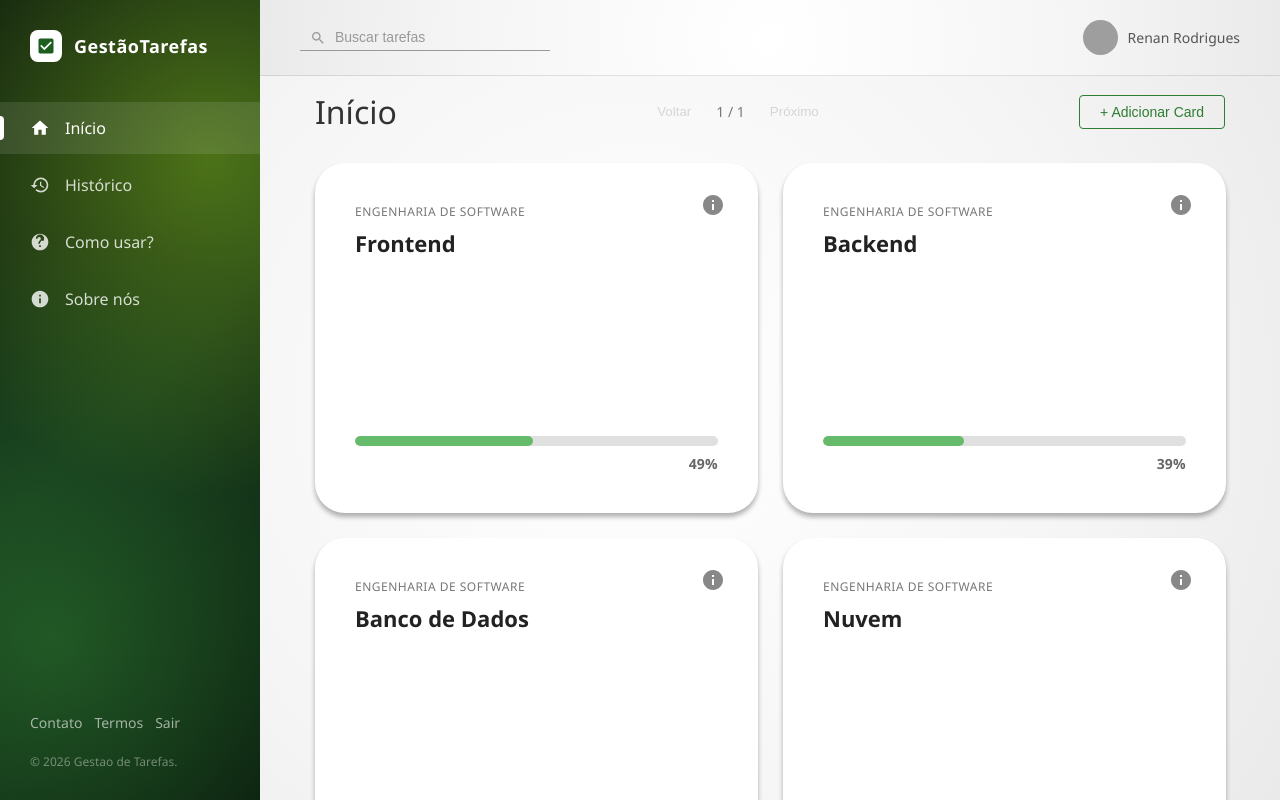
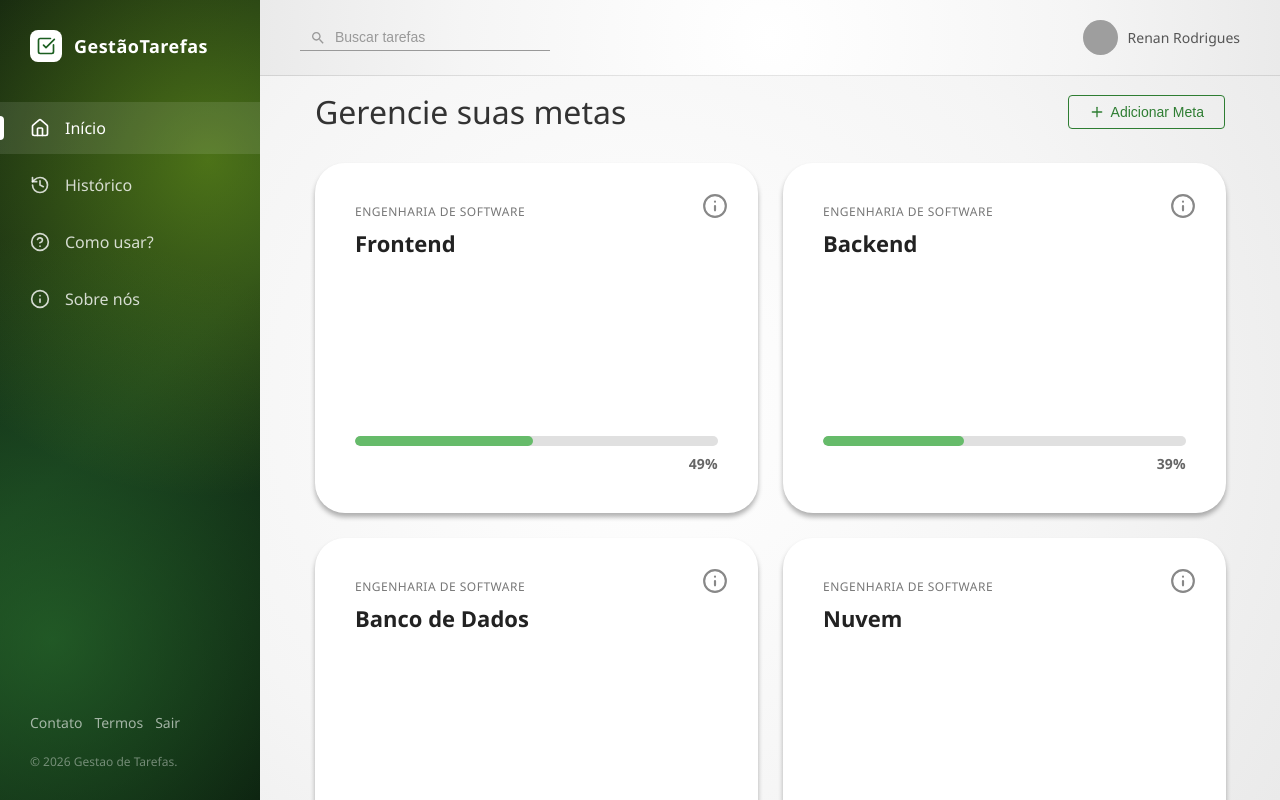
Before and after one commit to devrnrodrigues/GestaoTarefasFrontendReact, a React (Vite) app: page / in a window 1280 px wide. Shown: the top 800 px of the page. Built offline with nearby package versions, Linux system fonts and the light colour scheme; grey boxes are pictures that could not be loaded.

Commit message:
fix: ajuste de responsividade no dashboard, e padronizacao de icones

```diff
--- a/package.json
+++ b/package.json
@@ -11,6 +11,7 @@
   },
   "dependencies": {
     "framer-motion": "^13.0.0",
+    "lucide-react": "^1.31.0",
     "react": "^19.2.8",
     "react-dom": "^19.2.8",
     "styled-components": "^6.5.1"
--- a/src/components/Sidebar/Sidebar.styles.ts
+++ b/src/components/Sidebar/Sidebar.styles.ts
@@ -47,7 +47,7 @@ export const LogoIcon = styled.div`
     display: flex;
     align-items: center;
     justify-content: center;
-    fill: #1B5E20;
+    color: #1B5E20;
 `;
 
 export const LogoText = styled.span`
@@ -93,11 +93,10 @@ export const NavLinks = styled.ul`
     }
 `;
 
-export const NavIcon = styled.svg`
-    width: 20px;
-    height: 20px;
+export const NavIcon = styled.span`
+    display: inline-flex;
+    align-items: center;
     margin-right: 15px;
-    fill: currentColor;
     flex-shrink: 0;
 `;
 
--- a/src/components/Sidebar/Sidebar.tsx
+++ b/src/components/Sidebar/Sidebar.tsx
@@ -1,4 +1,5 @@
 import React from 'react';
+import { CheckSquare, Home as HomeIcon, History, HelpCircle, Info } from 'lucide-react';
 import {
   SidebarContainer,
   SidebarOverlay,
@@ -24,41 +25,39 @@ export const Sidebar: React.FC<SidebarProps> = ({ isOpen, onClose }) => {
         <div>
           <Logo>
             <LogoIcon>
-              <svg viewBox="0 0 24 24" width="20" height="20">
-                <path d="M19 3H5c-1.1 0-2 .9-2 2v14c0 1.1.9 2 2 2h14c1.1 0 2-.9 2-2V5c0-1.1-.9-2-2-2zm-9 14l-5-5 1.41-1.41L10 14.17l7.59-7.59L19 8l-9 9z"/>
-              </svg>
+              <CheckSquare size={20} />
             </LogoIcon>
             <LogoText>GestãoTarefas</LogoText>
           </Logo>
           <NavLinks>
             <li>
               <a href="#" className="active">
-                <NavIcon viewBox="0 0 24 24">
-                  <path d="M10 20v-6h4v6h5v-8h3L12 3 2 12h3v8z"/>
+                <NavIcon>
+                  <HomeIcon size={20} />
                 </NavIcon>
                 <span>Início</span>
               </a>
             </li>
             <li>
               <a href="#">
-                <NavIcon viewBox="0 0 24 24">
-                  <path d="M13 3a9 9 0 0 0-9 9H1l3.89 3.89.07.14L9 12H6c0-3.87 3.13-7 7-7s7 3.13 7 7-3.13 7-7 7c-1.93 0-3.68-.79-4.94-2.06l-1.42 1.42A8.914 8.914 0 0 0 13 21a9 9 0 0 0 0-18zm-1 5v5l4.28 2.54.72-1.21-3.5-2.08V8H12z"/>
+                <NavIcon>
+                  <History size={20} />
                 </NavIcon>
                 <span>Histórico</span>
               </a>
             </li>
             <li>
               <a href="#">
-                <NavIcon viewBox="0 0 24 24">
-                  <path d="M12 2C6.48 2 2 6.48 2 12s4.48 10 10 10 10-4.48 10-10S17.52 2 12 2zm1 16h-2v-2h2v2zm1.07-7.75l-.9.92C12.45 11.9 12 12.5 12 14h-2v-.5c0-1.1.45-2.1 1.17-2.83l1.24-1.26c.37-.36.59-.86.59-1.41 0-1.1-.9-2-2-2s-2 .9-2 2H7c0-2.76 2.24-5 5-5s5 2.24 5 5c0 1.03-.42 1.98-1.03 2.75z"/>
+                <NavIcon>
+                  <HelpCircle size={20} />
                 </NavIcon>
                 <span>Como usar?</span>
               </a>
             </li>
             <li>
               <a href="#">
-                <NavIcon viewBox="0 0 24 24">
-                  <path d="M12 2C6.48 2 2 6.48 2 12s4.48 10 10 10 10-4.48 10-10S17.52 2 12 2zm1 15h-2v-6h2v6zm0-8h-2V7h2v2z"/>
+                <NavIcon>
+                  <Info size={20} />
                 </NavIcon>
                 <span>Sobre nós</span>
               </a>
--- a/src/components/TaskCard/TaskCard.styles.ts
+++ b/src/components/TaskCard/TaskCard.styles.ts
@@ -2,8 +2,7 @@ import styled from 'styled-components';
 import { motion } from 'framer-motion';
 
 export const CardContainer = styled(motion.div)`
-    background: rgba(255, 255, 255, 1
-    );
+    background: rgba(255, 255, 255, 1);
     display: flex;
     flex-direction: column;
     width: 100%;
@@ -22,22 +21,23 @@ export const CardContainer = styled(motion.div)`
     &:hover {
         box-shadow: 0 16px 32px rgba(0,0,0,0.2);
         backdrop-filter: blur(0);
-    -webkit-backdrop-filter: blur(0);
+        -webkit-backdrop-filter: blur(0);
     }
 `;
 
-export const CardInfoIcon = styled.svg`
+export const CardInfoIcon = styled.span`
     position: absolute;
     top: 30px;
     right: 30px;
-    width: 30px;
-    height: 24px;
     color: #888;
     cursor: pointer;
-    transition: color 0.2s;
+    display: inline-flex;
+    align-items: center;
+    transition: color 0.2s ease, transform 0.2s ease;
 
     &:hover {
-        color: #333;
+        color: #2E7D32;
+        transform: scale(1.1);
     }
 `;
 
--- a/src/components/TaskCard/TaskCard.tsx
+++ b/src/components/TaskCard/TaskCard.tsx
@@ -1,5 +1,6 @@
 import React, { useState } from 'react';
 import { motion, useMotionValue, useSpring, useTransform } from 'framer-motion';
+import { Edit, Trash2, ArrowLeft, Info } from 'lucide-react';
 import {
   CardContainer,
   CardInfoIcon,
@@ -93,42 +94,76 @@ export const TaskCard: React.FC<TaskCardProps> = ({
           <>
             <div style={{ display: "flex", justifyContent: "space-between", alignItems: "center", width: "100%" }}>
               <div style={{ display: "flex", gap: "16px", cursor: "pointer" }}>
-                <svg
-                  viewBox="0 0 24 24"
-                  fill="currentColor"
-                  style={{ width: "20px", height: "20px", color: "#333" }}
+                <span
                   onClick={(e) => {
                     e.stopPropagation();
                     onEdit?.();
                   }}
+                  style={{
+                    display: "inline-flex",
+                    alignItems: "center",
+                    color: "#333",
+                    transition: "color 0.2s ease, transform 0.2s ease"
+                  }}
+                  onMouseEnter={(e) => {
+                    e.currentTarget.style.color = "#2E7D32";
+                    e.currentTarget.style.transform = "scale(1.1)";
+                  }}
+                  onMouseLeave={(e) => {
+                    e.currentTarget.style.color = "#333";
+                    e.currentTarget.style.transform = "scale(1)";
+                  }}
                 >
-                  <path d="M3 17.25V21h3.75L17.81 9.94l-3.75-3.75L3 17.25zM20.71 7.04c.39-.39.39-1.02 0-1.41l-2.34-2.34c-.39-.39-1.02-.39-1.41 0l-1.83 1.83 3.75 3.75 1.83-1.83z"/>
-                </svg>
+                  <Edit size={20} />
+                </span>
 
-                <svg
-                  viewBox="0 0 24 24"
-                  fill="currentColor"
-                  style={{ width: "20px", height: "20px", color: "#333" }}
+                <span
                   onClick={(e) => {
                     e.stopPropagation();
                     onDelete?.();
                   }}
+                  style={{
+                    display: "inline-flex",
+                    alignItems: "center",
+                    color: "#333",
+                    transition: "color 0.2s ease, transform 0.2s ease"
+                  }}
+                  onMouseEnter={(e) => {
+                    e.currentTarget.style.color = "#D32F2F";
+                    e.currentTarget.style.transform = "scale(1.1)";
+                  }}
+                  onMouseLeave={(e) => {
+                    e.currentTarget.style.color = "#333";
+                    e.currentTarget.style.transform = "scale(1)";
+                  }}
                 >
-                  <path d="M6 19c0 1.1.9 2 2 2h8c1.1 0 2-.9 2-2V7H6v12zM19 4h-3.5l-1-1h-5l-1 1H5v2h14V4z"/>
-                </svg>
+                  <Trash2 size={20} />
+                </span>
               </div>
 
-              <svg
-                viewBox="0 0 24 24"
-                fill="currentColor"
-                style={{ width: "24px", height: "24px", color: "#333", cursor: "pointer" }}
+              <span
                 onClick={(e) => {
                   e.stopPropagation();
                   flip(false);
                 }}
+                style={{
+                  display: "inline-flex",
+                  alignItems: "center",
+                  color: "#333",
+                  cursor: "pointer",
+                  transition: "color 0.2s ease, transform 0.2s ease"
+                }}
+                onMouseEnter={(e) => {
+                  e.currentTarget.style.color = "#2E7D32";
+                  e.currentTarget.style.transform = "scale(1.1)";
+                }}
+                onMouseLeave={(e) => {
+                  e.currentTarget.style.color = "#333";
+                  e.currentTarget.style.transform = "scale(1)";
+                }}
               >
-                <path d="M20 11H7.83l5.59-5.59L12 4l-8 8 8 8 1.41-1.41L7.83 13H20v-2z"/>
-              </svg>
+                <ArrowLeft size={24} />
+              </span>
             </div>
 
             <div style={{ display: "flex", flexDirection: "column", margin: "auto 0" }}>
@@ -143,14 +178,12 @@ export const TaskCard: React.FC<TaskCardProps> = ({
         ) : (
           <>
             <CardInfoIcon
-              viewBox="0 0 24 24"
-              fill="currentColor"
               onClick={(e) => {
                 e.stopPropagation();
                 flip(true);
               }}
             >
-              <path d="M12 2C6.48 2 2 6.48 2 12s4.48 10 10 10 10-4.48 10-10S17.52 2 12 2zm1 15h-2v-6h2v6zm0-8h-2V7h2v2z"/>
+              <Info size={26} />
             </CardInfoIcon>
             <div>
               <CardCategory>{category}</CardCategory>
--- a/src/components/TaskCardView/TaskCardView.styles.ts
+++ b/src/components/TaskCardView/TaskCardView.styles.ts
@@ -2,7 +2,6 @@ import styled from 'styled-components';
 import { motion } from 'framer-motion';
 
 export const MotionViewContainer = styled(motion.div)`
-
   max-width: 1500px;
   width: 100%;
   margin: 100px auto;
@@ -94,10 +93,22 @@ export const ProgressFill = styled.div<{ $width: number }>`
 
 export const AddButton = styled.button`
   background: transparent;
-  border: 1px solid #ccc;
-  padding: 8px 20px;
-  border-radius: 20px;
-  cursor: pointer;
-  font-size: 14px;
-  color: #333;
+    color: #2E7D32;
+    border: 1px solid #2E7D32;
+    padding: 8px 20px;
+    border-radius: 4px;
+    cursor: pointer;
+    font-size: 14px;
+    transition: all 0.2s;
+    display: inline-flex;
+    align-items: center;
+    gap: 6px;
+
+    &:hover {
+        background:
+            radial-gradient(circle at 80% 20%, rgba(168, 230, 29, 0.4) 0%, transparent 50%),
+            radial-gradient(circle at 20% 80%, rgba(46, 125, 50, 0.6) 0%, transparent 60%),
+            linear-gradient(135deg, #0b1a0f 0%, #112a17 50%, #050d08 100%);
+        color: white;
+    }
 `;
--- a/src/pages/Home/Home.styles.ts
+++ b/src/pages/Home/Home.styles.ts
@@ -5,7 +5,7 @@ export const MainContentWrapper = styled.main`
     flex: 1;
     display: flex;
     flex-direction: column;
-    padding:0 15px;
+    padding: 0 15px;
     min-height: 100vh;
     transition: margin-left 0.3s ease-in-out;
 
@@ -30,12 +30,20 @@ export const DashboardHeader = styled.div`
     justify-content: space-between;
     align-items: center;
     margin-bottom: 30px;
+
+    @media (max-width: 768px) {
+        justify-content: center;
+    }
 `;
 
 export const DashboardTitle = styled.h1`
     font-size: 32px;
     font-weight: 400;
     color: #333;
+
+    @media (max-width: 868px) {
+        display: none;
+    }
 `;
 
 export const ViewSelector = styled.div`
@@ -44,6 +52,8 @@ export const ViewSelector = styled.div`
     color: #777;
     gap: 15px;
     align-items: center;
+    justify-content: center;
+    margin-top: 30px;
 
     button {
         background: none;
@@ -53,6 +63,9 @@ export const ViewSelector = styled.div`
         cursor: pointer;
         background: transparent;
         transition: all 0.2s;
+        display: flex;
+        align-items: center;
+        gap: 6px;
 
         &:hover:not(:disabled) {
             color: #2E7D32;
@@ -79,6 +92,9 @@ export const AddButton = styled.button`
     cursor: pointer;
     font-size: 14px;
     transition: all 0.2s;
+    display: flex;
+    align-items: center;
+    gap: 6px;
 
     &:hover {
         background:
--- a/src/pages/Home/Home.tsx
+++ b/src/pages/Home/Home.tsx
@@ -1,5 +1,6 @@
 import React, { useState } from 'react';
 import { AnimatePresence } from 'framer-motion';
+import { Plus, ChevronLeft, ChevronRight } from 'lucide-react';
 import { Sidebar } from '../../components/Sidebar/Sidebar';
 import { Header } from '../../components/Header/Header';
 import { TaskCardView } from '../../components/TaskCardView/TaskCardView';
@@ -110,17 +111,10 @@ export const Home: React.FC = () => {
           ) : (
             <DashboardArea key="dashboard-grid">
               <DashboardHeader>
-                <DashboardTitle>Início</DashboardTitle>
-                <ViewSelector>
-                  <button id="prevBtn" onClick={handlePrev} disabled={currentPage === 1}>
-                    Voltar
-                  </button>
-                  <span id="pageIndicator">{currentPage} / {totalPages}</span>
-                  <button id="nextBtn" onClick={handleNext} disabled={currentPage === totalPages}>
-                    Próximo
-                  </button>
-                </ViewSelector>
-                <AddButton> + Adicionar Card</AddButton>
+                <DashboardTitle>Gerencie suas metas</DashboardTitle>
+                <AddButton>
+                  <Plus size={16} /> Adicionar Meta
+                </AddButton>
               </DashboardHeader>
 
               <CardGrid id="cardGrid">
@@ -142,6 +136,16 @@ export const Home: React.FC = () => {
                   );
                 })}
               </CardGrid>
+
+              <ViewSelector>
+                <button id="prevBtn" onClick={handlePrev} disabled={currentPage === 1}>
+                  <ChevronLeft size={16} /> Voltar
+                </button>
+                <span id="pageIndicator">{currentPage} / {totalPages}</span>
+                <button id="nextBtn" onClick={handleNext} disabled={currentPage === totalPages}>
+                  Próximo <ChevronRight size={16} />
+                </button>
+              </ViewSelector>
             </DashboardArea>
           )}
         </AnimatePresence>
```
Also changed, not shown: src/components/TaskCardView/TaskCardView.tsx (+70 -8 lines), 1 other file (tests, documents, lock files or other folders). Lines whose indentation alone changed are shown as unchanged.
